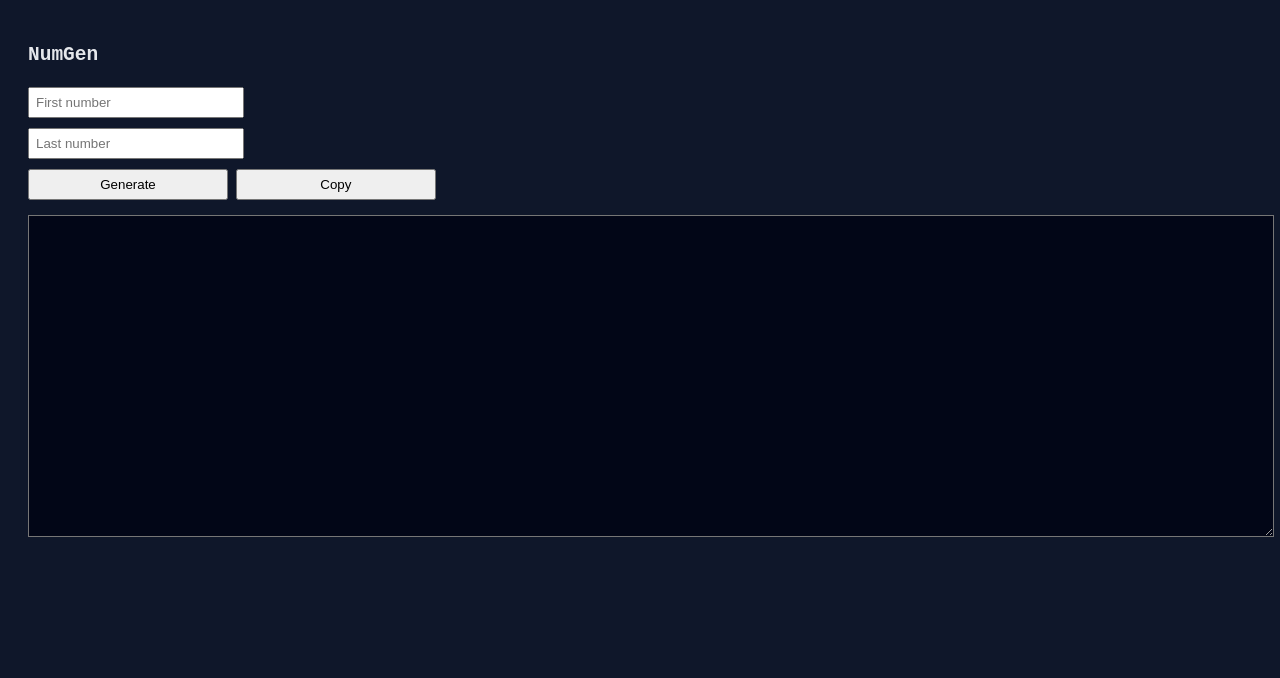
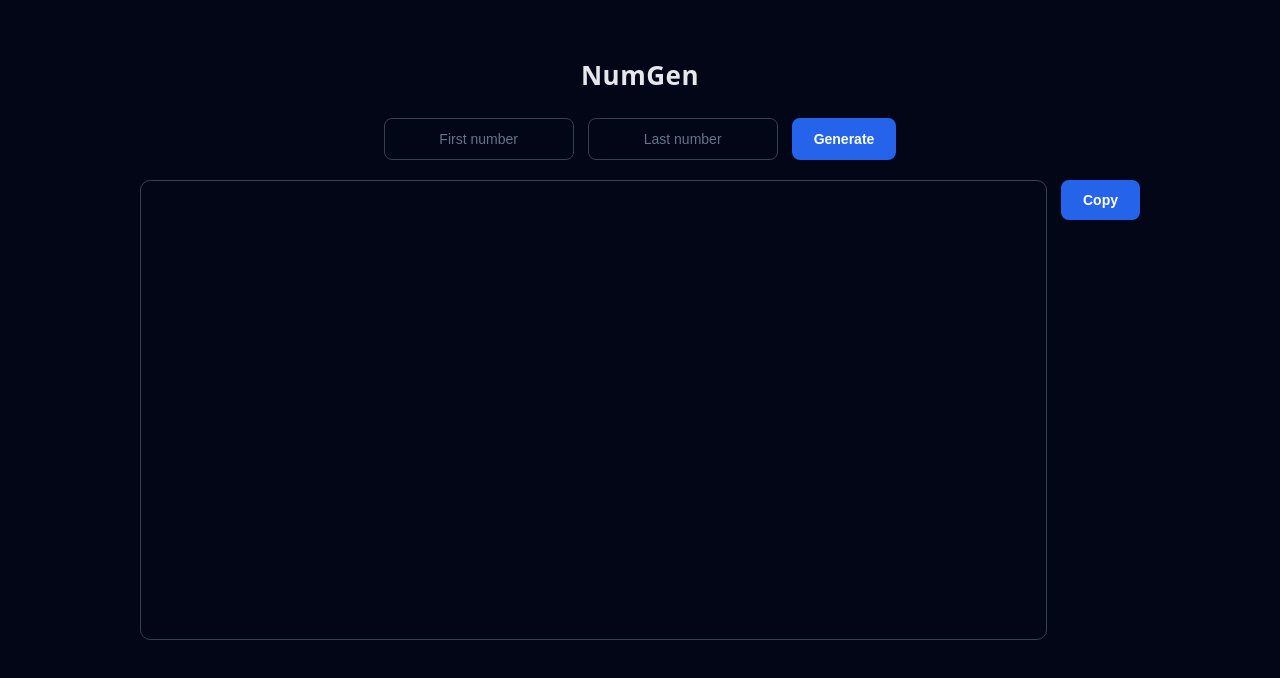
Before and after one commit to ehpavan/NumGenerator, a plain HTML site: page index.html in a window 1280 px wide. Drawn offline with Linux system fonts and the light colour scheme.

Commit message:
Update index.html

```diff
--- a/index.html
+++ b/index.html
@@ -3,62 +3,192 @@
 <head>
 <meta charset="UTF-8">
 <title>NumGen</title>
+
 <style>
+  * {
+    box-sizing: border-box;
+  }
+
   body {
-      font-family: monospace;
-      background: #0f172a;
+    margin: 0;
+    background: #020617;
     color: #e5e7eb;
-      padding: 20px;
+    font-family: system-ui, -apple-system, BlinkMacSystemFont, monospace;
+    display: flex;
+    justify-content: center;
+    padding: 40px 16px;
   }
-    input, button {
-      padding: 6px;
-      margin: 5px 0;
-      width: 200px;
+
+  .container {
+    width: 100%;
+    max-width: 1000px;
   }
+
+  h1 {
+    text-align: center;
+    margin-bottom: 25px;
+    font-size: 26px;
+    letter-spacing: 0.5px;
+  }
+
+  .controls {
+    display: flex;
+    justify-content: center;
+    gap: 14px;
+    margin-bottom: 20px;
+    flex-wrap: wrap;
+  }
+
+  input {
+    width: 190px;
+    padding: 12px;
+    background: #020617;
+    border: 1px solid #334155;
+    color: #e5e7eb;
+    border-radius: 8px;
+    font-size: 14px;
+    text-align: center;
+  }
+
+  input::placeholder {
+    color: #64748b;
+  }
+
+  button {
+    padding: 12px 22px;
+    background: #2563eb;
+    color: #ffffff;
+    border: none;
+    border-radius: 8px;
+    font-size: 14px;
+    font-weight: 600;
+    cursor: pointer;
+    transition: background 0.2s ease;
+  }
+
+  button:hover {
+    background: #1d4ed8;
+  }
+
+  .output-wrapper {
+    display: flex;
+    gap: 14px;
+  }
+
   textarea {
-      width: 100%;
-      height: 300px;
-      margin-top: 10px;
+    flex: 1;
+    height: 460px;
     background: #020617;
+    border: 1px solid #334155;
+    border-radius: 10px;
+    padding: 14px;
     color: #22c55e;
-      padding: 10px;
+    font-size: 14px;
+    line-height: 1.4;
+    resize: none;
+  }
+
+  .side-actions {
+    display: flex;
+    flex-direction: column;
+    gap: 10px;
+  }
+
+  .status {
+    margin-top: 12px;
+    font-size: 14px;
+    color: #38bdf8;
+    min-height: 18px;
+  }
+
+  @media (max-width: 800px) {
+    .output-wrapper {
+      flex-direction: column;
+    }
+
+    .side-actions {
+      flex-direction: row;
+    }
   }
 </style>
 </head>
+
 <body>
+<div class="container">
 
-<h2>NumGen</h2>
+  <h1>NumGen</h1>
 
-<input type="number" id="start" placeholder="First number"><br>
-<input type="number" id="end" placeholder="Last number"><br>
+  <div class="controls">
+    <input type="text" id="start" placeholder="First number">
+    <input type="text" id="end" placeholder="Last number">
+    <button onclick="generate()">Generate</button>
+  </div>
 
-<button onclick="generate()">Generate</button>
-<button onclick="copy()">Copy</button>
-
+  <div class="output-wrapper">
     <textarea id="output" readonly></textarea>
 
+    <div class="side-actions">
+      <button onclick="copyNumbers()">Copy</button>
+    </div>
+  </div>
+
+  <div class="status" id="status"></div>
+
+</div>
+
 <script>
+const MAX_LIMIT = 200000;
+
 function generate() {
-  const start = parseInt(document.getElementById("start").value);
-  const end = parseInt(document.getElementById("end").value);
-  const out = document.getElementById("output");
+  const startInput = document.getElementById("start").value;
+  const endInput = document.getElementById("end").value;
+  const output = document.getElementById("output");
+  const status = document.getElementById("status");
 
-  out.value = "";
+  output.value = "";
+  status.textContent = "";
 
-  if (isNaN(start) || isNaN(end)) {
-    out.value = "Enter valid numbers";
+  if (!startInput || !endInput) {
+    status.textContent = "Enter valid numbers";
     return;
   }
 
-  for (let i = start; i < end; i++) {
-    out.value += i + "\n";
-  }
+  const start = parseInt(startInput);
+  const end = parseInt(endInput);
+  const width = startInput.length;
+
+  if (isNaN(start) || isNaN(end) || end <= start) {
+    status.textContent = "Invalid range";
+    return;
   }
 
-function copy() {
-  const out = document.getElementById("output");
-  out.select();
-  document.execCommand("copy");
+  const total = end - start;
+  if (total > MAX_LIMIT) {
+    status.textContent = `Too many numbers (${total}). Limit is ${MAX_LIMIT}`;
+    return;
+  }
+
+  const result = new Array(total);
+  for (let i = 0; i < total; i++) {
+    result[i] = (start + i).toString().padStart(width, "0");
+  }
+
+  output.value = result.join("\n");
+  status.textContent = `Generated ${total} numbers`;
+}
+
+function copyNumbers() {
+  const output = document.getElementById("output");
+  const status = document.getElementById("status");
+
+  if (!output.value) {
+    status.textContent = "Nothing to copy";
+    return;
+  }
+
+  navigator.clipboard.writeText(output.value).then(() => {
+    status.textContent = "Numbers copied ✓";
+  });
 }
 </script>
 
```
Lines whose indentation alone changed are shown as unchanged.
